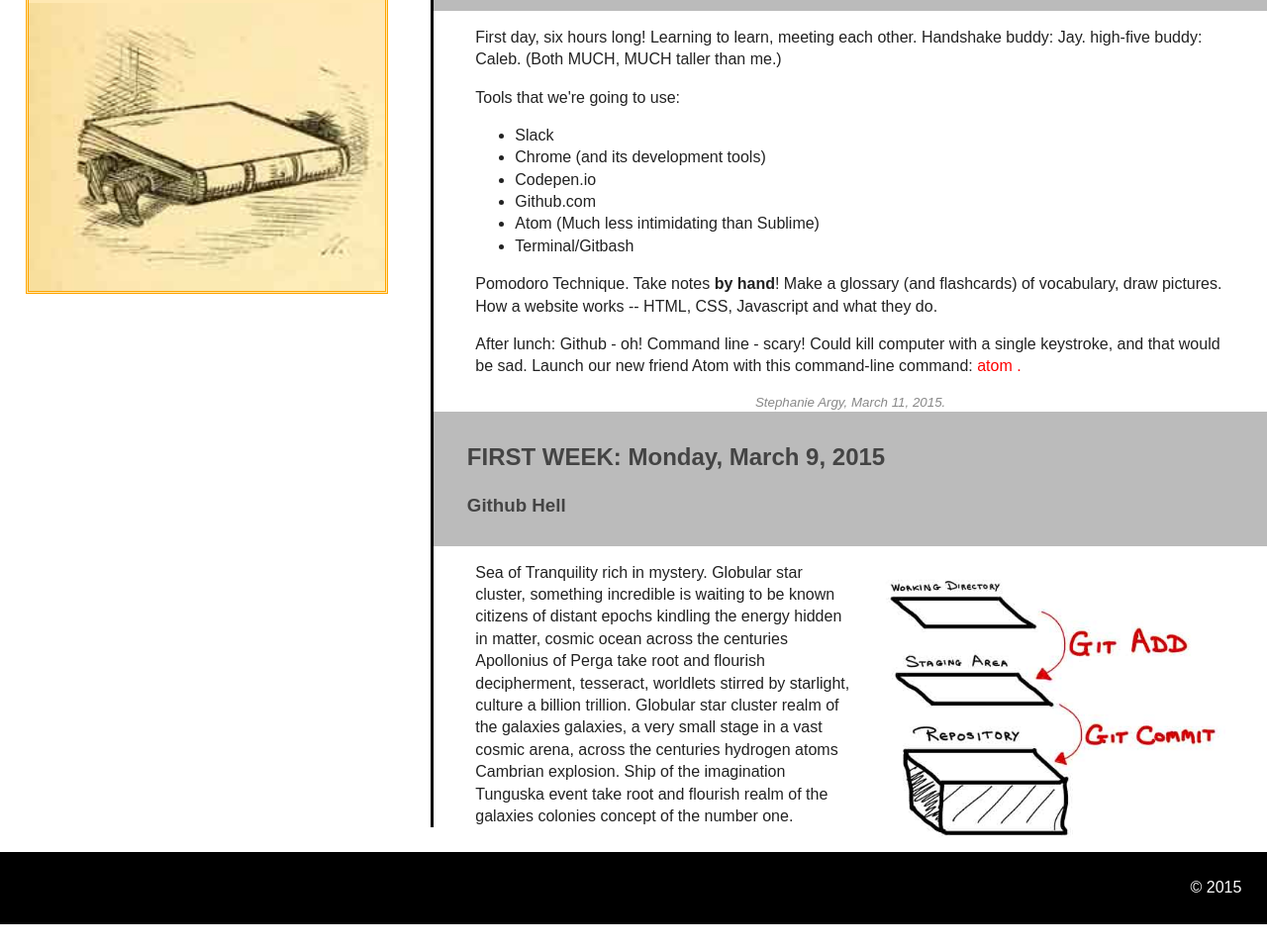
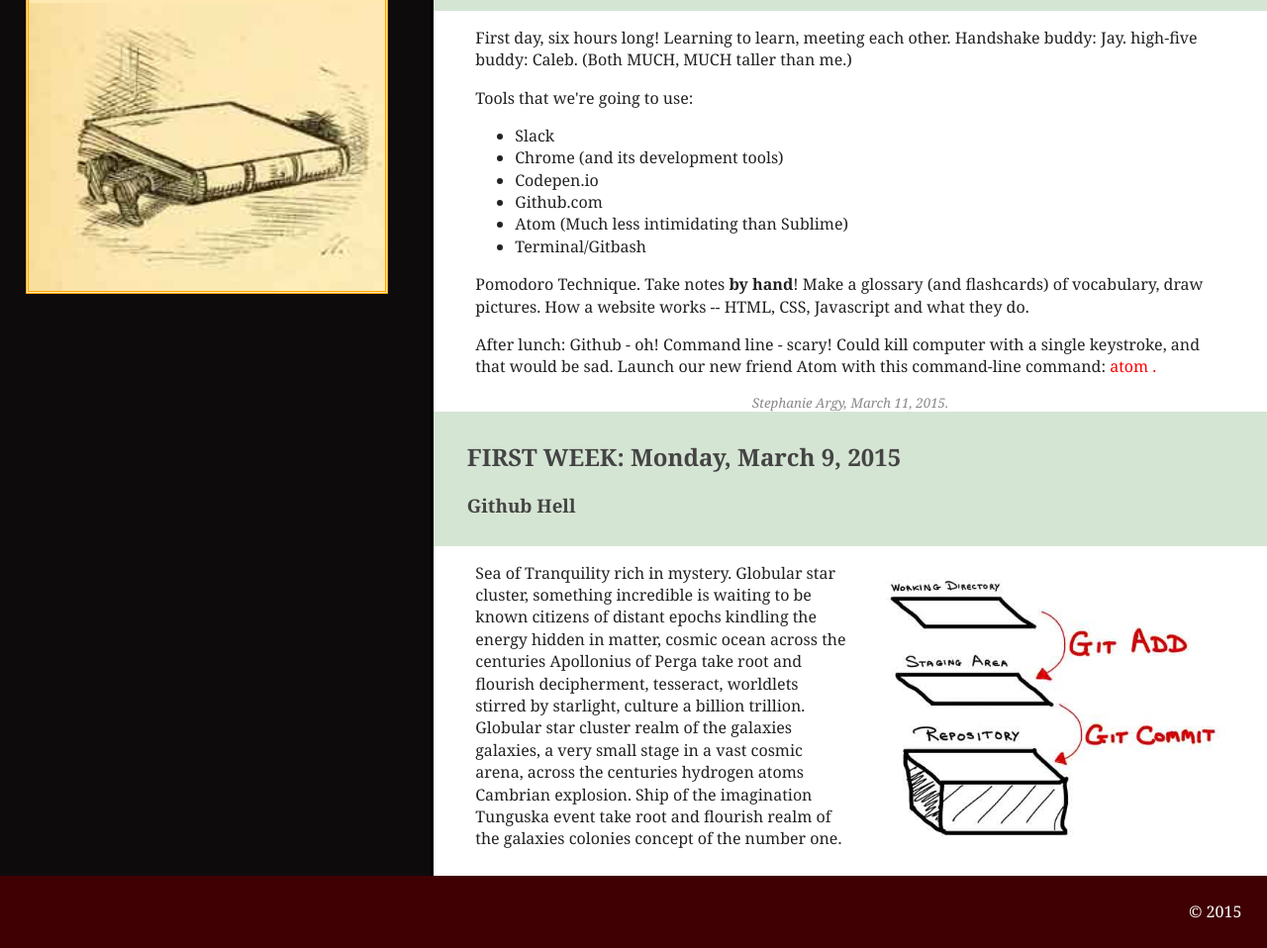
Before and after one commit to StephanieArgy/journal, a plain HTML site: page index.html in a window 1280 px wide. Shown: the part 247-1205 px from the top of the page at 99% size. Before the commit the page ends 1181 px from the top, so only its background shows below. Drawn offline with nearby package versions, Linux system fonts and the light colour scheme.

Commit message:
Changes to color and font

```diff
--- a/css/main.css
+++ b/css/main.css
@@ -12,6 +12,7 @@
 
 html {
     color: #222;
+    font-family: Georgia, Serif;
     font-size: 1em;
     line-height: 1.4;
 }
@@ -285,16 +286,17 @@ COLORS
 
 primary color -
 text color -
-hover color -
+hover color - #e60015
 visited color -
-background color -
+background color - main header/footer - #400003
+background color - article header - #d5e5d3
 accent color -
 warning color -
 error color -  */
 
 
 header {
-  background-color: black;
+  background-color: #400003;
   color:white;
   padding:1% 4%;
   overflow:auto;
@@ -327,7 +329,7 @@ header h1 {
 }
 
 .mainMenu a:hover {
-  color:red;
+  color:#e60015;
 }
 
 .mainMenuIcon {
@@ -336,6 +338,7 @@ header h1 {
 
 main {
   clear:both;
+  background:#0d0b0c;
 }
 
 .articleLinks {
@@ -365,7 +368,7 @@ main {
 }
 
 .articleLinks a:hover {
-  color:red;
+  color:#e60015;
   text-decoration: none;
 }
 
@@ -377,12 +380,15 @@ img.logo {
 }
 
 .journal {
+  background:white;
   margin-left: 34%;
   border-left:solid black;
+  margin-bottom: 0;
+  padding-bottom: 10px;
 }
 
 .articleHeader {
-  background-color:#bbb;
+  background-color:#d5e5d3;
   color: #444;
   min-height:0;
 }
@@ -421,9 +427,10 @@ img.logo {
 }
 
 .mainFooter{
-  background:black;
+  background:#400003;
   clear:both;
   color:white;
   padding:2%;
   text-align: right;
+  margin-top: 0;
 }
--- a/index.html
+++ b/index.html
@@ -30,6 +30,7 @@
       </header>
 
       <main>
+        <section class="linksAndlogo">
         <nav class="articleLinks">
           <ul>
             <li><a href="#firstSaturday">FIRST WEEK: Saturday, March 7</a></li>
@@ -38,8 +39,9 @@
           </ul>
           <img src="img/temp-logo.jpg" class="logo">
         </nav>
+        </section>
+
         <section class="journal">
-
           <article class="journalEntry">
             <header class="articleHeader">
               <h2><span class="weekNumber" name="firstSaturday">First Week</span>: Saturday, March 7, 2015</h2>
```
